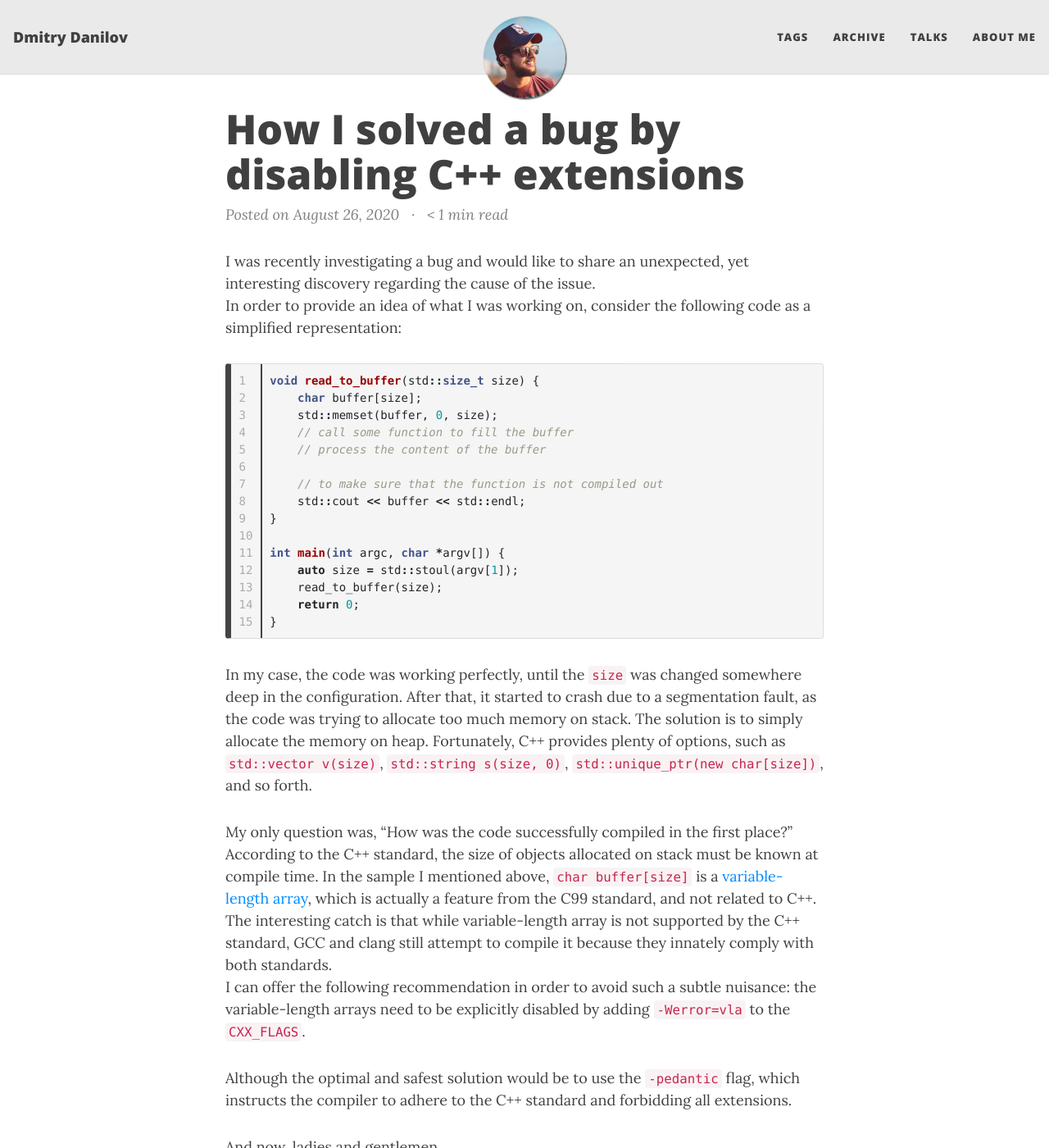
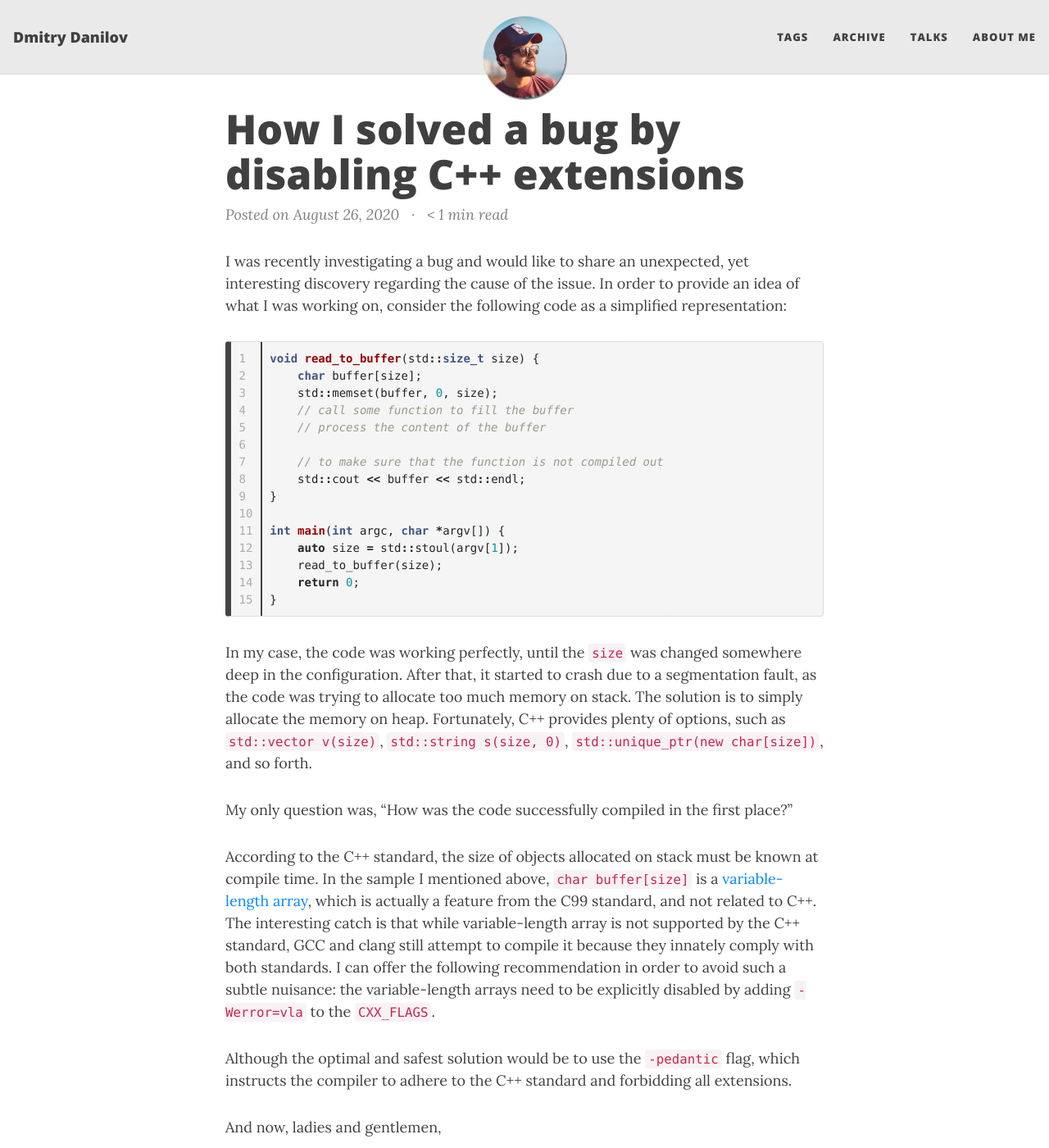
Before and after one commit to f-squirrel/f-squirrel.github.io, a Jekyll site: the page built from _posts/2020-08-26-the-essence-of-reading-the-fine-print.md, in a window 1280 px wide and 1400 px high. Shown: the whole window at 82% size. Built offline with Jekyll 4.4.1, drawn with Linux system fonts in a browser that asks for light colours; nearby versions of some CDN libraries; comment, search, counter and statistics services are not loaded.

Commit message:
fix: md violations

````diff
--- a/_posts/2020-08-26-the-essence-of-reading-the-fine-print.md
+++ b/_posts/2020-08-26-the-essence-of-reading-the-fine-print.md
@@ -8,7 +8,7 @@
 readtime: true
 ---
 
-I was recently investigating a bug and would like to share an unexpected, yet interesting discovery regarding the cause of the issue.<br>
+I was recently investigating a bug and would like to share an unexpected, yet interesting discovery regarding the cause of the issue.
 In order to provide an idea of what I was working on, consider the following code as a simplified representation:
 
 ```cpp
@@ -31,17 +31,18 @@
 
 In my case, the code was working perfectly, until the `size` was changed somewhere deep in the configuration. After that, it started to crash due to a segmentation fault, as the code was trying to allocate too much memory on stack. The solution is to simply allocate the memory on heap. Fortunately, C++ provides plenty of options, such as `std::vector v(size)`, `std::string s(size, 0)`, `std::unique_ptr(new char[size])`, and so forth.
 
-My only question was, "How was the code successfully compiled in the first place?"<br>
-According to the C++ standard, the size of objects allocated on stack must be known at compile time. In the sample I mentioned above, `char buffer[size]` is a [variable-length array](https://en.cppreference.com/w/c/language/array){:target="_blank"}, which is actually a feature from the C99 standard, and not related to C++.<br>
-The interesting catch is that while variable-length array is not supported by the C++ standard, GCC and clang still attempt to compile it because they innately comply with both standards.<br>
+My only question was, "How was the code successfully compiled in the first place?"
+
+According to the C++ standard, the size of objects allocated on stack must be known at compile time. In the sample I mentioned above, `char buffer[size]` is a [variable-length array](https://en.cppreference.com/w/c/language/array){:target="_blank"}, which is actually a feature from the C99 standard, and not related to C++.
+The interesting catch is that while variable-length array is not supported by the C++ standard, GCC and clang still attempt to compile it because they innately comply with both standards.
 I can offer the following recommendation in order to avoid such a subtle nuisance: the variable-length arrays need to be explicitly disabled by adding `-Werror=vla` to the `CXX_FLAGS`.
 
 Although the optimal and safest solution would be to use the `-pedantic` flag, which instructs the compiler to adhere to the C++ standard and forbidding all extensions.
 
 And now, ladies and gentlemen,
 
+Exhibit A:
 
-Exhibit A:
 <pre>
 $make
 /home/user/example/main.cpp:7:16: <span style="background-color: #FFFF00">error: variable length arrays are a C99 feature [-Werror,-Wvla-extension]</span>
@@ -51,6 +52,7 @@
 </pre>
 
 Exhibit B:
+
 <pre>
 $make
 /home/user/example/main.cpp:7:21: <span style="background-color: #FFFF00">error: ISO C++ forbids variable length array ‘buffer’ [-Werror=vla]</span>
````
